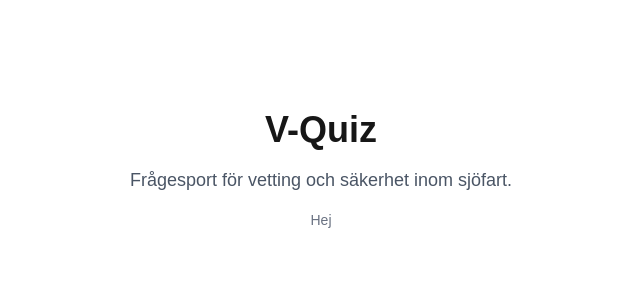
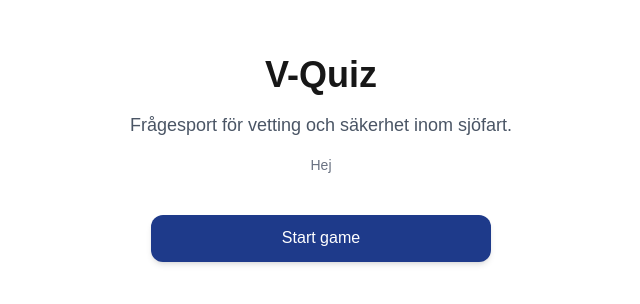
Before and after one commit to BoatQuiz/V-Quiz-Frontend, a Next.js app: page / in a window 1280 px wide. Shown: the part 230-534 px from the top of the page, without its empty margins (319-959 px from the left). Built offline with nearby package versions, Linux system fonts and the light colour scheme.

Commit message:
Add PrimaryButton component and initial start screen layout

```diff
--- /dev/null
+++ b/app/components/ui/buttons/PrimaryButton.tsx
@@ -0,0 +1,24 @@
+'use client';
+
+import type { ReactNode, ButtonHTMLAttributes } from "react";
+
+type PrimaryButtonProps = {
+  children: ReactNode;
+  className?: string;
+} & ButtonHTMLAttributes<HTMLButtonElement>;
+
+export function PrimaryButton({ children, className = "", ...props }: PrimaryButtonProps) {
+  return (
+    <button
+      {...props}
+      className={
+        "w-[340px] h-[47px] rounded-xl bg-[#1E3A8A] text-white font-medium " +
+        "flex items-center justify-center shadow-md " +
+        "hover:bg-[#182e6e] active:translate-y-px transition " +
+        className
+      }
+    >
+      {children}
+    </button>
+  );
+}
--- a/app/page.tsx
+++ b/app/page.tsx
@@ -1,3 +1,6 @@
+"use client";
+import { PrimaryButton } from "@/app/components/ui/buttons/PrimaryButton";
+
 export default function HomePage() {
   return (
     <main className="min-h-screen flex flex-col items-center justify-center gap-4">
@@ -5,9 +8,12 @@ export default function HomePage() {
       <p className="text-lg text-gray-600">
         Frågesport för vetting och säkerhet inom sjöfart.
       </p>
-      <p className="text-sm text-gray-500">
-        Hej
-      </p>
+      <p className="text-sm text-gray-500">Hej</p>
+      <div className="p-6">
+        <PrimaryButton onClick={() => alert("Start game!")}>
+          Start game
+        </PrimaryButton>
+      </div>
     </main>
   );
 }
```
